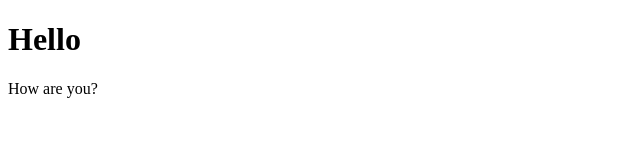
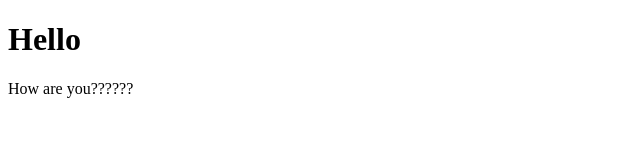
Before and after one commit to jerfemhelpdesk/githubExample, a plain HTML site: page index.html in a window 1280 px wide. Shown: the full height of the page, 0-640 px from the left. Drawn offline with Linux system fonts and the light colour scheme.

Commit message:
Update index.html

```diff
--- a/index.html
+++ b/index.html
@@ -5,7 +5,7 @@
 </head>
 <body>
 	<h1>Hello</h1>
-	<p>How are you?</p>
+	<p>How are you??????</p>
 
 
 </body>
```
